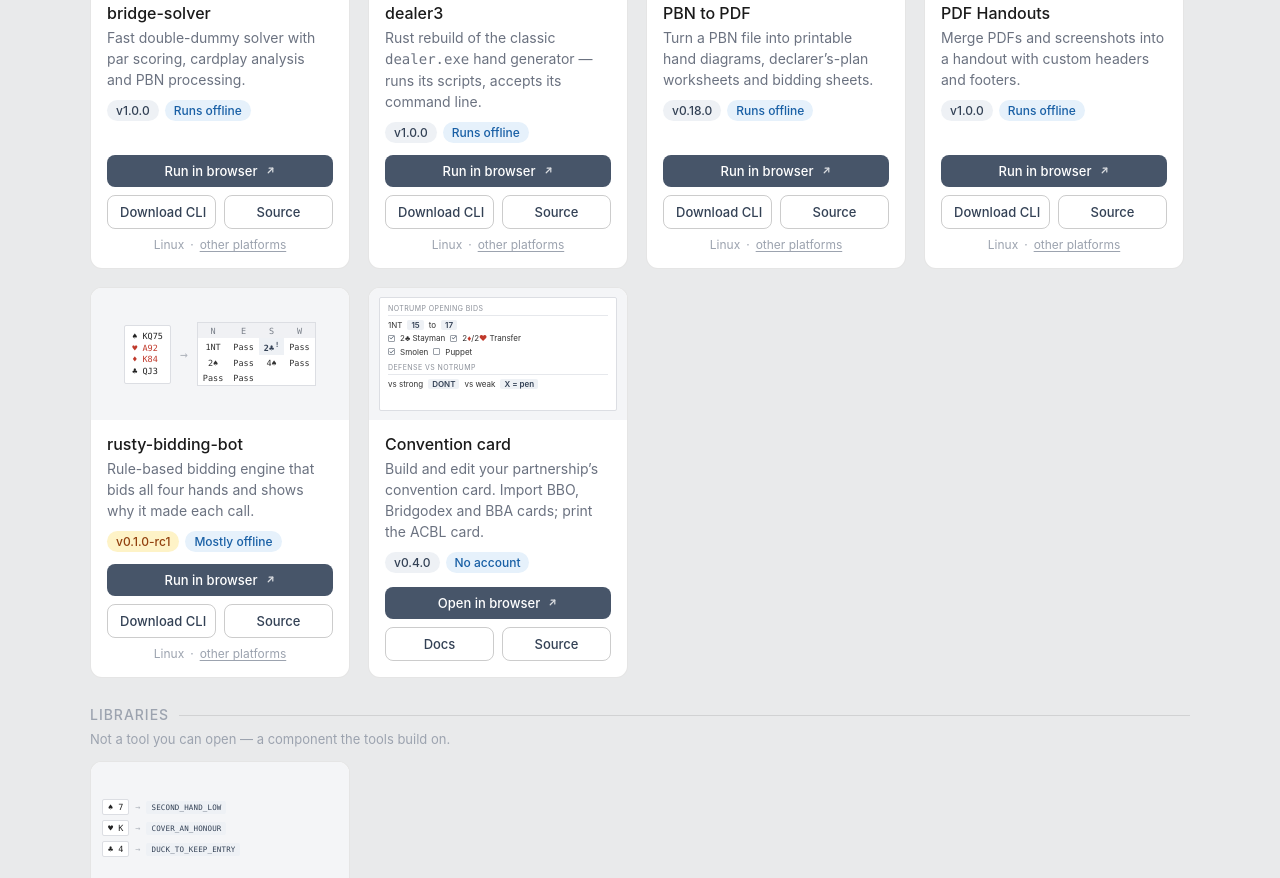
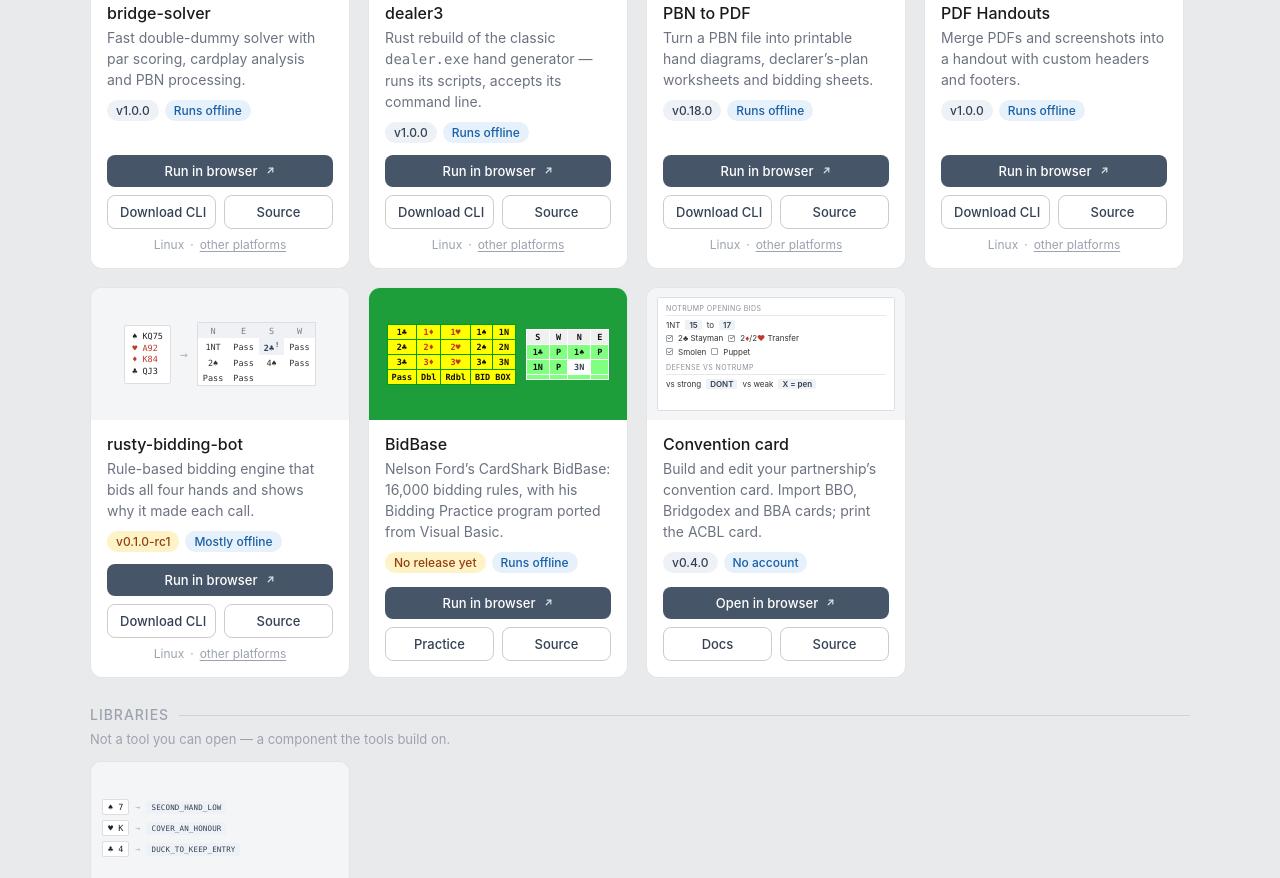
Before and after one commit to bridge-craftwork/bridge-craftwork-site, a website: page site/index.html in a window 1280 px wide. Shown: the part 358-1236 px from the top of the page. Drawn offline with Linux system fonts and the light colour scheme.

Commit message:
Add a BidBase tile to the home page
Nelson Ford's CardShark BidBase at /bidbase/, with his Bidding Practice
program ported from VB6 at /bidbase/practice/. No release yet, so no
Download button.

Co-Authored-By: Claude Opus 5.5 <noreply@anthropic.com>

```diff
--- a/site/index.html
+++ b/site/index.html
@@ -129,6 +129,16 @@
 .bb-auction td.hi::after{content:"!";font-size:7px;vertical-align:super;margin-left:1px}
 
 /* convention-card — a corner of the ACBL card, filled in */
+/* BidBase: Nelson Ford's practice screen in miniature (green table, yellow
+   bid box, light-green auction grid), as his VB6 program draws it. */
+.thumb-bbase{background:#1E9E3A;display:flex;align-items:center;justify-content:center;gap:10px;font-size:8.5px;font-weight:600}
+.bbs-box,.bbs-auc{border-collapse:collapse}
+.bbs-box td{background:#FFFF00;border:0.5px solid #00A000;padding:2px 4px;text-align:center;color:#111}
+.bbs-auc th,.bbs-auc td{border:0.5px solid #fff;padding:2px 6px;text-align:center;color:#111;min-width:14px}
+.bbs-box td.red{color:var(--suit-red)}
+.bbs-auc th{background:#F0F0F0}
+.bbs-auc td{background:#80FF80}
+.bbs-auc td.hi{background:#fff;color:var(--accent-strong)}
 .thumb-card{background:#F4F5F7;padding:9px 10px}
 .cc-sheet{background:#fff;border:0.5px solid #dcdee3;border-radius:2px;height:100%;padding:6px 8px;display:flex;flex-direction:column;gap:3.5px;font-size:8px;color:#333}
 .cc-head{font-size:7px;color:#8a8f98;letter-spacing:0.06em;border-bottom:0.5px solid #e6e8ec;padding-bottom:2px}
@@ -320,6 +330,38 @@
       </div>
     </article>
 
+    <!-- BidBase: Nelson Ford's CardShark BidBase rules on the bidbase port's
+         engine, and his Bidding Practice program ported from VB6 at
+         /bidbase/practice/. No CLI release yet, so no Download button and
+         no TOOLS entry in src/index.js. Native practice builds are workflow
+         artifacts in the bidbase repo until a practice-v* release exists. -->
+    <article class="tile">
+      <div class="thumb thumb-bbase mono">
+        <table class="bbs-box">
+          <tr><td>1&#9827;</td><td class="red">1&#9830;</td><td class="red">1&#9829;</td><td>1&#9824;</td><td>1N</td></tr>
+          <tr><td>2&#9827;</td><td class="red">2&#9830;</td><td class="red">2&#9829;</td><td>2&#9824;</td><td>2N</td></tr>
+          <tr><td>3&#9827;</td><td class="red">3&#9830;</td><td class="red">3&#9829;</td><td>3&#9824;</td><td>3N</td></tr>
+          <tr><td>Pass</td><td>Dbl</td><td>Rdbl</td><td colspan="2">BID BOX</td></tr>
+        </table>
+        <table class="bbs-auc">
+          <tr><th>S</th><th>W</th><th>N</th><th>E</th></tr>
+          <tr><td>1&#9827;</td><td>P</td><td>1&#9824;</td><td>P</td></tr>
+          <tr><td>1N</td><td>P</td><td class="hi">3N</td><td></td></tr>
+          <tr><td></td><td></td><td></td><td></td></tr>
+        </table>
+      </div>
+      <div class="tile-body">
+        <div class="tile-name">BidBase</div>
+        <div class="tile-desc">Nelson Ford&#8217;s CardShark BidBase: 16,000 bidding rules, with his Bidding Practice program ported from Visual Basic.</div>
+        <div class="tile-tags"><span class="tag tag-amber" title="No release yet">No release yet</span><span class="tag tag-blue">Runs offline</span></div>
+        <div class="tile-actions">
+          <a class="tbtn tbtn-try" target="_blank" rel="noopener" href="/bidbase/">Run in browser <svg class="ext" width="11" height="11" viewBox="0 0 24 24" fill="none" stroke="currentColor" stroke-width="2.6" stroke-linecap="round" stroke-linejoin="round" aria-hidden="true"><path d="M7 17 17 7"/><path d="M9 7h8v8"/></svg></a>
+          <a class="tbtn tbtn-ghost" target="_blank" rel="noopener" href="/bidbase/practice/">Practice</a>
+          <a class="tbtn tbtn-ghost" target="_blank" rel="noopener" href="https://github.com/bridge-craftwork/bidbase">Source</a>
+        </div>
+      </div>
+    </article>
+
     <!-- convention-card: the editor at /card/. No CLI, so no Download button
          (and no TOOLS entry in src/index.js); a Docs button instead, since its
          docs are here at /docs/card/. "No account": cards stay in the
```
